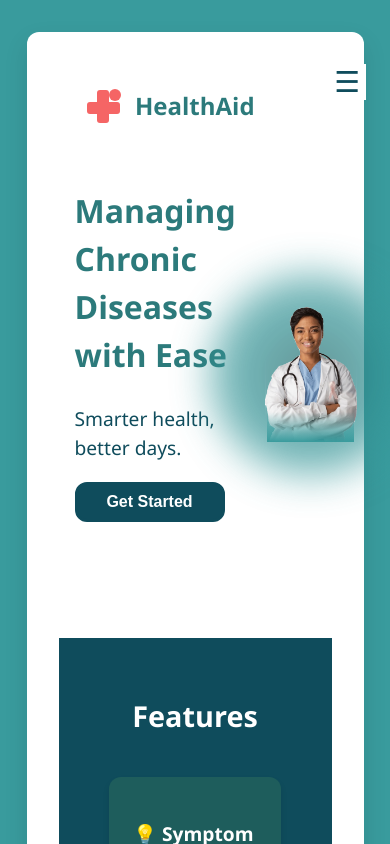
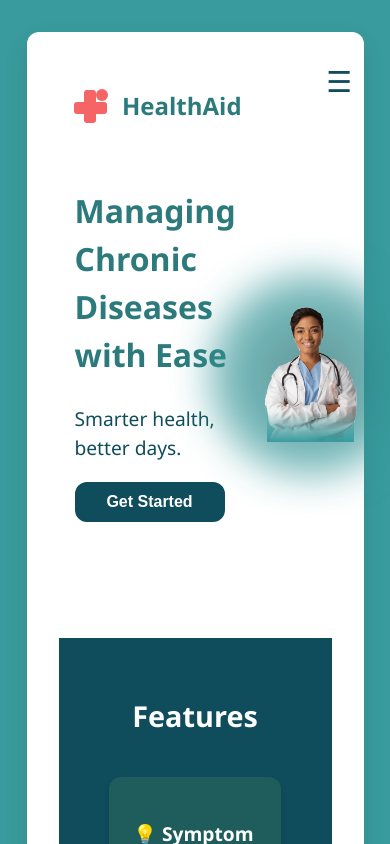
Before and after one commit to merytpeters/HealthAid-v1.1, a React (Vite) app in the folder frontend/healthaid-frontend/: page / in a window 390 px wide. Shown: the top 844 px of the page. Built offline with nearby package versions, Linux system fonts and the light colour scheme.

Commit message:
Refactor: Adjust global header positioning for better alignment on medium screens and update logo positioning on landing page

```diff
--- a/frontend/healthaid-frontend/src/styles/globalheader.css
+++ b/frontend/healthaid-frontend/src/styles/globalheader.css
@@ -75,7 +75,7 @@
 @media (max-width: 1050px) {
   .global-header {
     padding: 0;
-    right: 1.5rem;
+    right: 2rem;
   }
 
   .menu-toggle {
--- a/frontend/healthaid-frontend/src/styles/landing.css
+++ b/frontend/healthaid-frontend/src/styles/landing.css
@@ -185,4 +185,9 @@
   .content-section {
     width: 70vw;
   }
+
+  .logo {
+    top: 1rem;
+    left: 0.2rem;
+  }
 }
```
